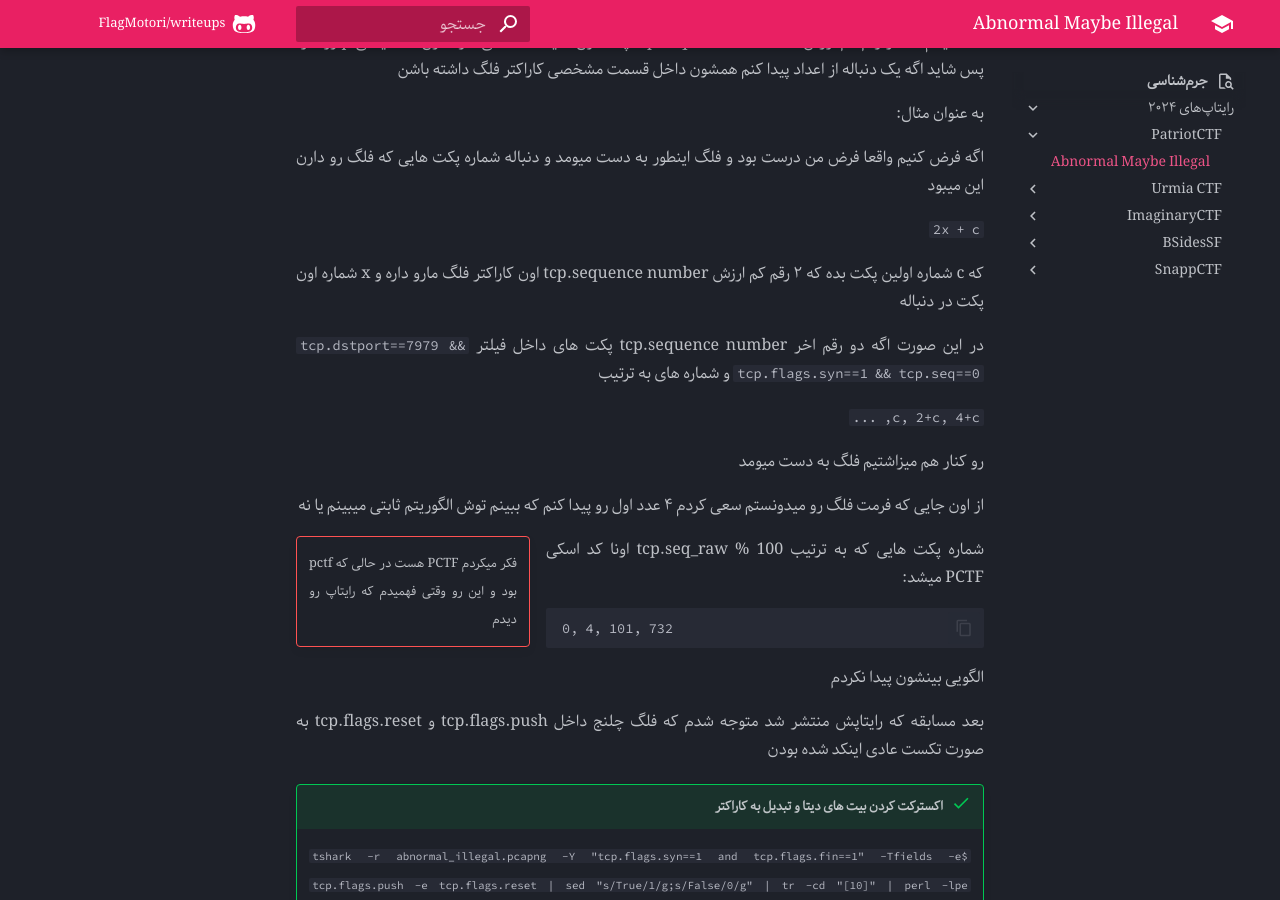
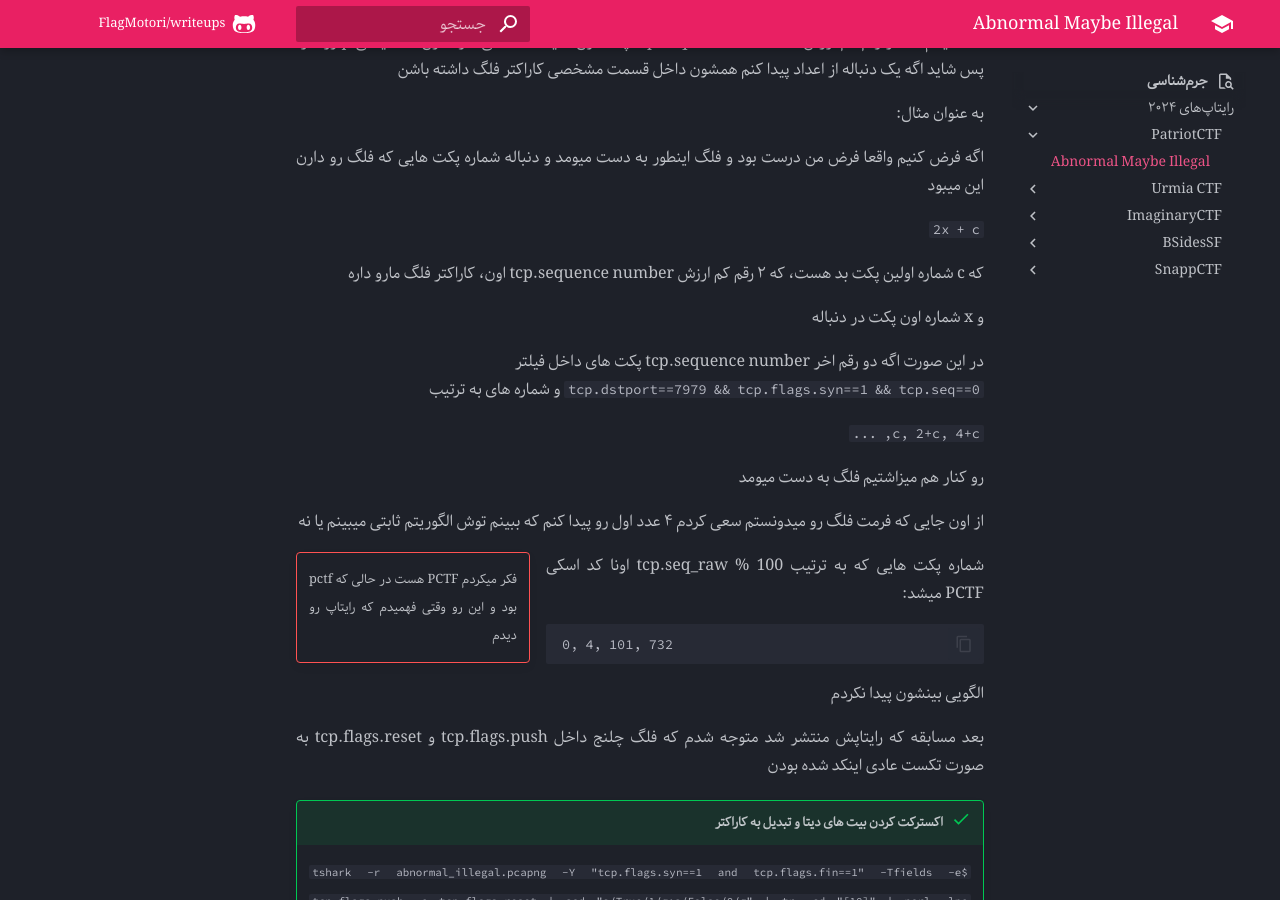
Before and after one commit to FlagMotori/writeups, an MkDocs documentation site: the page built from docs/forensic/writeups/2024/PatriotCTF/Abnormal-Maybe-Illegal.md, in a window 1280 px wide and 900 px high, scrolled down 4084 px. Built offline with MkDocs 1.6.1 and Material for MkDocs 9.7.7, drawn with Linux system fonts in a browser that asks for light colours; emoji names are drawn with the system emoji font; comment, search, counter and statistics services are not loaded; some of the changed text lies outside the part shown.

Commit message:
edit writeup

```diff
--- a/docs/forensic/writeups/2024/PatriotCTF/Abnormal-Maybe-Illegal.md
+++ b/docs/forensic/writeups/2024/PatriotCTF/Abnormal-Maybe-Illegal.md
@@ -21,7 +21,7 @@ tags:
 
 اول به
 [protocol hierarchy statistics](https://www.wireshark.org/docs/wsug_html_chunked/ChStatHierarchy.html)
-سر زدم که ببینیم  چی گذشته داخل این پکت کپچر
+سر زدم که ببینیم داخل این پکت کپچر چی گذشته
 
 ![wireshark screen protocol hierarchy statistics](Abnormal-Maybe-Illegal-files/1_statistics.png){ style="display: block; margin: 0 auto" }
 
@@ -278,7 +278,9 @@ http request
 
 ‍`2x + c`
 
-که c شماره اولین پکت بده که ۲ رقم کم ارزش tcp.sequence number  اون کاراکتر فلگ مارو داره و x  شماره اون پکت در دنباله
+که c شماره اولین پکت بد هست، که ۲ رقم کم ارزش tcp.sequence number  اون، کاراکتر فلگ مارو داره
+
+و x  شماره اون پکت در دنباله
 
 در این صورت اگه دو رقم اخر tcp.sequence number  پکت های داخل فیلتر
 `tcp.dstport==7979 && tcp.flags.syn==1 && tcp.seq==0`
```
